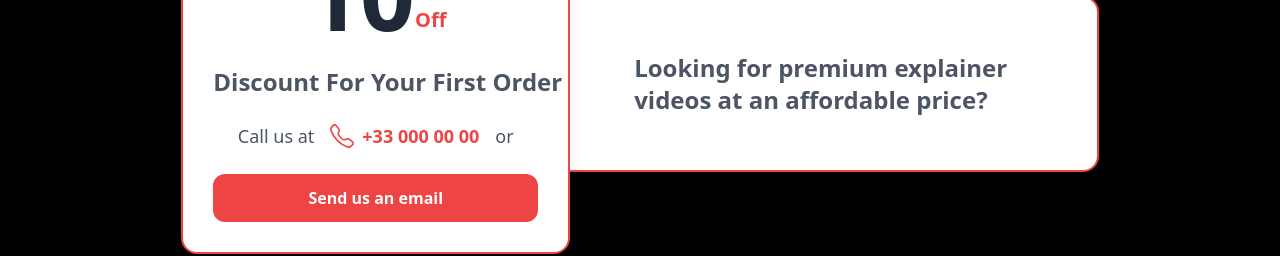
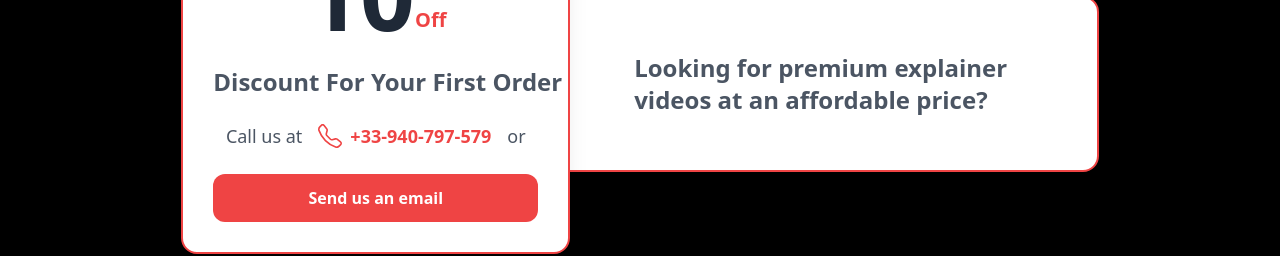
Before and after one commit to sardor1215/goanimatics, a Next.js app: page / in a window 1280 px wide. Shown: the part 5840-6096 px from the top of the page. Built offline with nearby package versions, Linux system fonts and the light colour scheme.

Commit message:
Update discount.js

```diff
--- a/components/discount.js
+++ b/components/discount.js
@@ -71,7 +71,7 @@ export default function Discount() {
                     >
                       <path d="M3.654 1.328a.678.678 0 0 0-1.015-.063L1.605 2.3c-.483.484-.661 1.169-.45 1.77a17.568 17.568 0 0 0 4.168 6.608 17.569 17.569 0 0 0 6.608 4.168c.601.211 1.286.033 1.77-.45l1.034-1.034a.678.678 0 0 0-.063-1.015l-2.307-1.794a.678.678 0 0 0-.58-.122l-2.19.547a1.745 1.745 0 0 1-1.657-.459L5.482 8.062a1.745 1.745 0 0 1-.46-1.657l.548-2.19a.678.678 0 0 0-.122-.58L3.654 1.328zM1.884.511a1.745 1.745 0 0 1 2.612.163L6.29 2.98c.329.423.445.974.315 1.494l-.547 2.19a.678.678 0 0 0 .178.643l2.457 2.457a.678.678 0 0 0 .644.178l2.189-.547a1.745 1.745 0 0 1 1.494.315l2.306 1.794c.829.645.905 1.87.163 2.611l-1.034 1.034c-.74.74-1.846 1.065-2.877.702a18.634 18.634 0 0 1-7.01-4.42 18.634 18.634 0 0 1-4.42-7.009c-.362-1.03-.037-2.137.703-2.877L1.885.511z" />
                     </svg>
-                    <span className="font-semibold">+33 000 00 00</span>
+                    <span className="font-semibold">+33-940-797-579</span>
                   </a>
                   <span>or</span>
                 </p>
```
